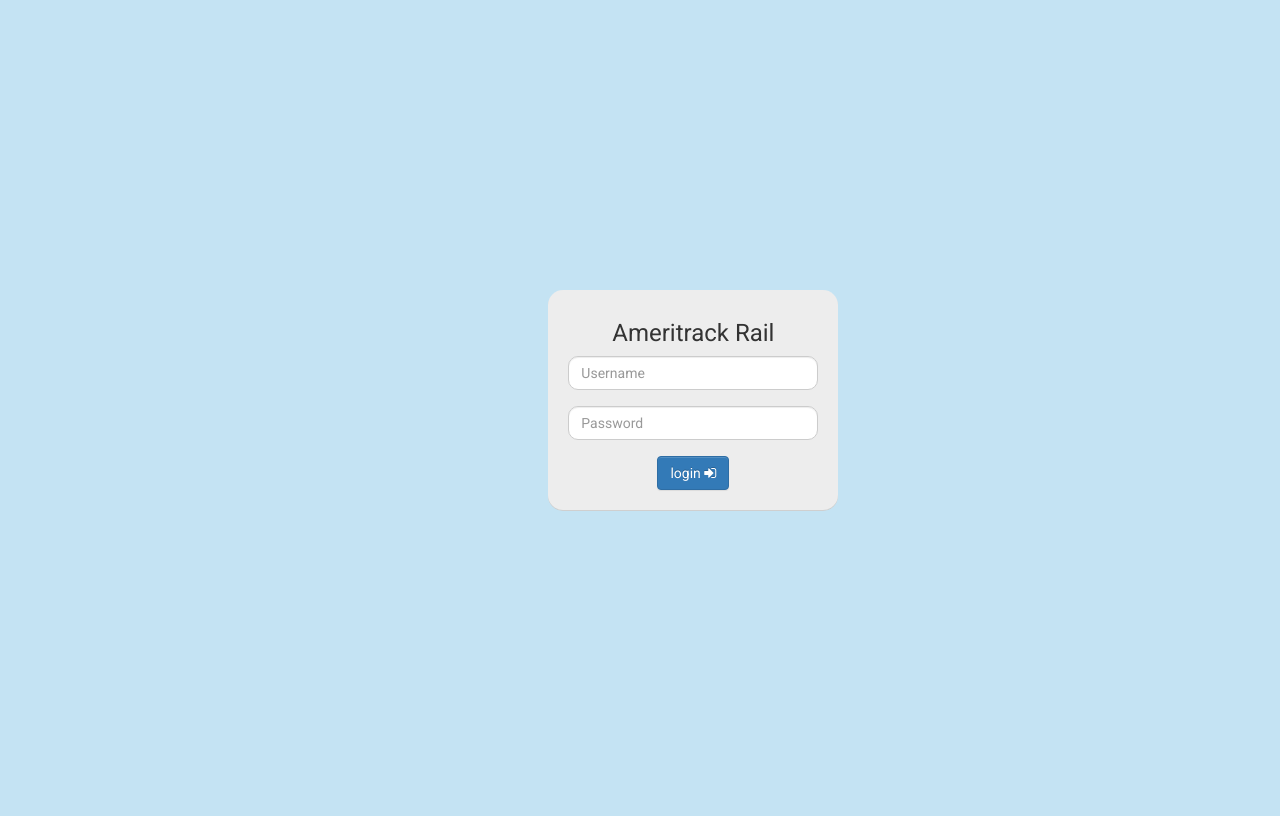
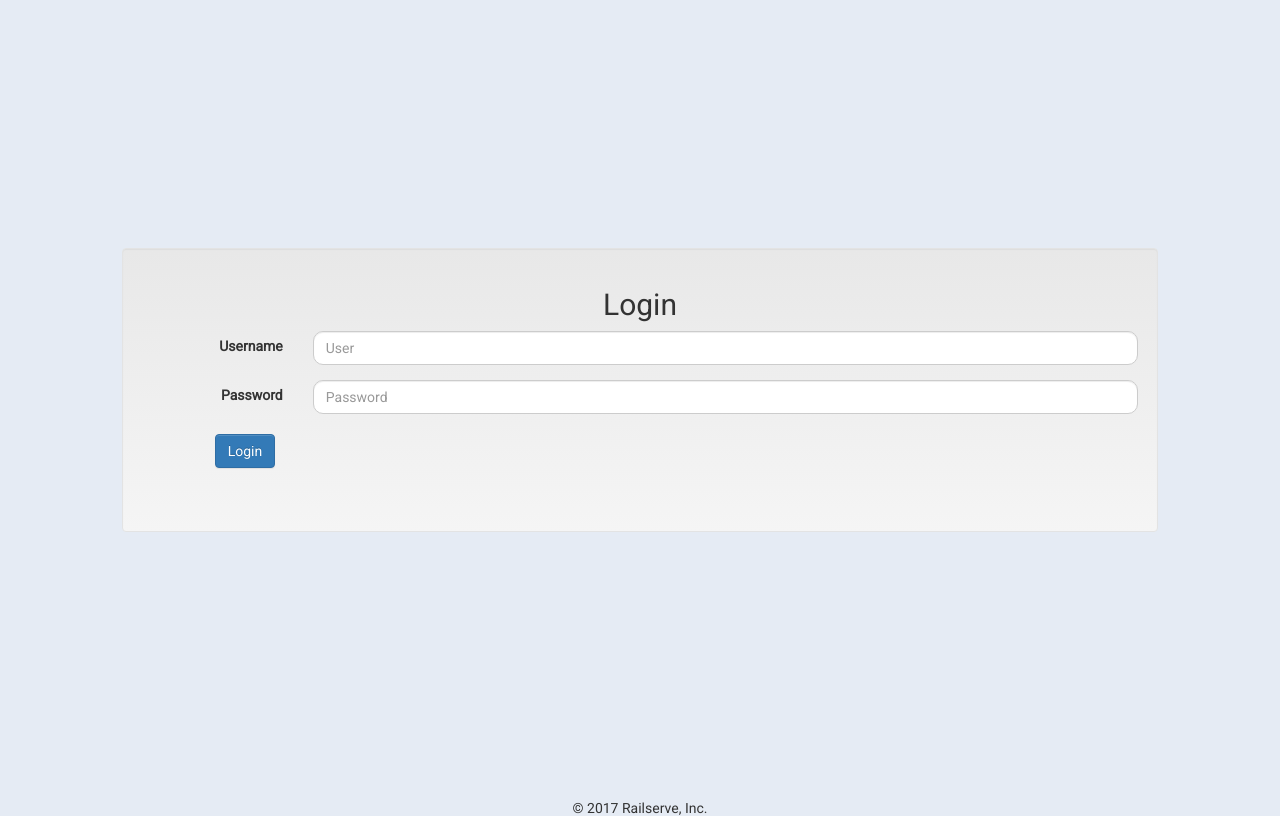
Before and after one commit to andersona151/AmTrack, a Django app: page /login in a window 1280 px wide. Before the commit the page ends 511 px from the top, so only its background shows below. Run offline with Django 3.2, Linux system fonts and the light colour scheme; some libraries are stand-ins or nearby versions.

Commit message:
CHANGES:  - Markers added with dummy text.

```diff
--- a/WebApp/AMTS/templates/login.html
+++ b/WebApp/AMTS/templates/login.html
@@ -29,35 +29,49 @@
     </head>
 
 
-    <body style="background-color: #c4e3f3; height: 100%; margin: 0; padding: 0;">
-
-    <!--Pulling Awesome Font -->
-    <link href="//maxcdn.bootstrapcdn.com/font-awesome/4.2.0/css/font-awesome.min.css" rel="stylesheet">
-
-    <!-- TODO: Authentication for user login -->
+    <body style="background-color: #e5ebf4; height: 100%; margin: 0; padding: 0;">
     <div class="container-fluid">
         <div class="row-fluid">
-            <div class="centering text-center">
-                <div class="col-md-offset-5 col-md-3">
-                    <div class="form-login">
-                        <h3>Ameritrack Rail</h3>
-                        <input type="text" id="userName" class="form-control input-md"
-                               placeholder="Username"/>
-                        </br>
-                        <input type="text" id="userPassword" class="form-control input-md"
-                               placeholder="Password"/>
-                        </br>
-                        <div class="wrapper">
-            <span class="group-btn">
-                <a href="#" class="btn btn-primary btn-md">login <i class="fa fa-sign-in"></i></a>
-            </span>
-                        </div>
-                    </div>
+            <div class="col-lg-10 col-lg-offset-1">
+                <div class="well">
+                    <form class="form-horizontal" id="loginForm" method="post" action="{% url 'login' %}">
+                        {% csrf_token %}
+                        <input type="hidden" name="next" value="{{ next }}"/>
+                        <fieldset>
+                            <h2 style="text-align: center;">Login</h2>
+                            <div class="form-group">
+                                <label for="inputUsername" class="col-md-2 control-label">Username</label>
 
+                                <div class="col-md-10">
+                                    <input name="username" type="text" class="form-control" id="inputUsername"
+                                           placeholder="User">
+                                </div>
+                            </div>
+                            <div class="form-group">
+                                <label for="inputPassword" class="col-md-2 control-label">Password</label>
+
+                                <div class="col-md-10">
+                                    <input name="password" type="password" class="form-control" id="inputPassword"
+                                           placeholder="Password">
+                                </div>
+
+                                <div class="form-group">
+                                    <div class="col-md-10 col-md-offset-1" style="padding-top: 20px">
+                                        <button type="submit" class="btn btn-primary">Login</button>
+                                    </div>
+                                </div>
+                            </div>
+                        </fieldset>
+                    </form>
                 </div>
             </div>
         </div>
     </div>
+    <footer>
+        <p align="center">
+        &copy; 2017 Railserve, Inc.</p>
+    </footer>
     </body>
 
 {% endblock %}
+0
```
Also changed, not shown: WebApp/AMTS/templates/reports.html (+35 -16 lines).
